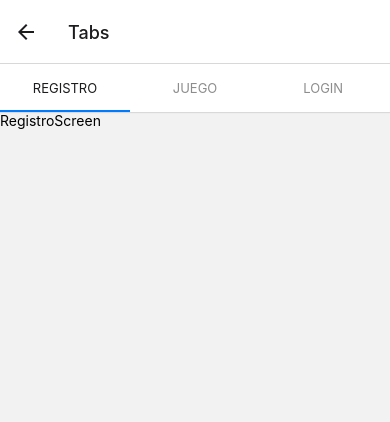
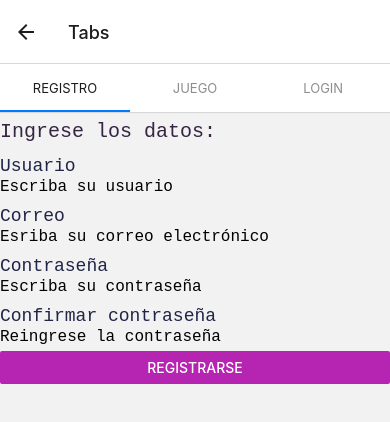
Before and after one commit to palo1988/app_taller, a React Native app: screen /Tabs in a window 390 px wide. Shown: the top 422 px of the page. Built offline with nearby package versions, Linux system fonts and the light colour scheme.

Commit message:
registro screen

```diff
--- a/package.json
+++ b/package.json
@@ -18,6 +18,7 @@
     "firebase": "^10.7.1",
     "react": "18.2.0",
     "react-native": "0.72.6",
+    "react-native-background-image": "^1.0.2",
     "react-native-gesture-handler": "~2.12.0",
     "react-native-pager-view": "6.2.0",
     "react-native-safe-area-context": "4.6.3",
--- a/screens/RegistroScreen.jsx
+++ b/screens/RegistroScreen.jsx
@@ -1,12 +1,78 @@
-import { StyleSheet, Text, View } from 'react-native'
-import React from 'react'
+import { Alert, Image,Button, StyleSheet, Text, View } from "react-native";
+import React, { useEffect, useState } from "react";
+import { FlatList, TextInput } from "react-native-gesture-handler";
+import { db } from "../config/Config";
+import { ref, set, onValue, update, remove } from "firebase/database";
 
 export default function RegistroScreen() {
+
+  const [usuario, setUsuario] = useState("");
+  const [correo, setCorreo] = useState("");
+  const [contrasenia, setContrasenia] = useState("");
+  const [contrasenia2, setContrasenia2] = useState("");
+
+  const [datos, setDatos] = useState([]);
+
+
   return (
     <View>
-      <Text>RegistroScreen</Text>
+      <Text style={styles.encabezado}>Ingrese los datos:</Text>
+      <Text style={styles.titulo}>Usuario</Text>
+      <TextInput style={styles.ingreso}
+      placeholder="Escriba su usuario"
+      onChangeText={(texto) => setUsuario(texto)}
+    />
+      <Text style={styles.titulo}>Correo</Text>
+      <TextInput style={styles.ingreso}
+      placeholder="Esriba su correo electrónico"
+      onChangeText={(texto) => setCorreo(texto)}
+    />
+      <Text style={styles.titulo}>Contraseña</Text>
+      <TextInput style={styles.ingreso}
+      placeholder="Escriba su contraseña"
+      onChangeText={(texto) => setContrasenia(texto)}
+    />
+      <Text style={styles.titulo}>Confirmar contraseña</Text>
+      <TextInput style={styles.ingreso}
+      placeholder="Reingrese la contraseña"
+      onChangeText={(texto) => setContrasenia2(texto)}
+    />
+
+<Button title="Registrarse" color={'#b625b1'}/>
+
     </View>
   )
 }
 
-const styles = StyleSheet.create({})
+const styles = StyleSheet.create({
+
+  titulo:{
+    fontSize:18,
+    fontFamily: 'monospace',
+    marginTop:5,
+    marginBottom:1,
+    color:'#202446'
+  },
+
+  encabezado:{
+    fontSize:20,
+    fontFamily: 'monospace',
+    marginTop:8,
+    marginBottom:8,
+    color:'#352442'
+  },
+
+  ingreso:{
+    fontSize:16,
+    fontFamily: 'monospace',
+    marginTop:1,
+    marginBottom:5,
+  },
+
+  img: { width: 700, height: 700, resizeMode: "contain" },
+
+  container: {
+    marginTop: 50,
+  },
+
+})
```
Also changed, not shown: assets/skull.jpg (added), 1 other file (tests, documents, lock files or other folders).
